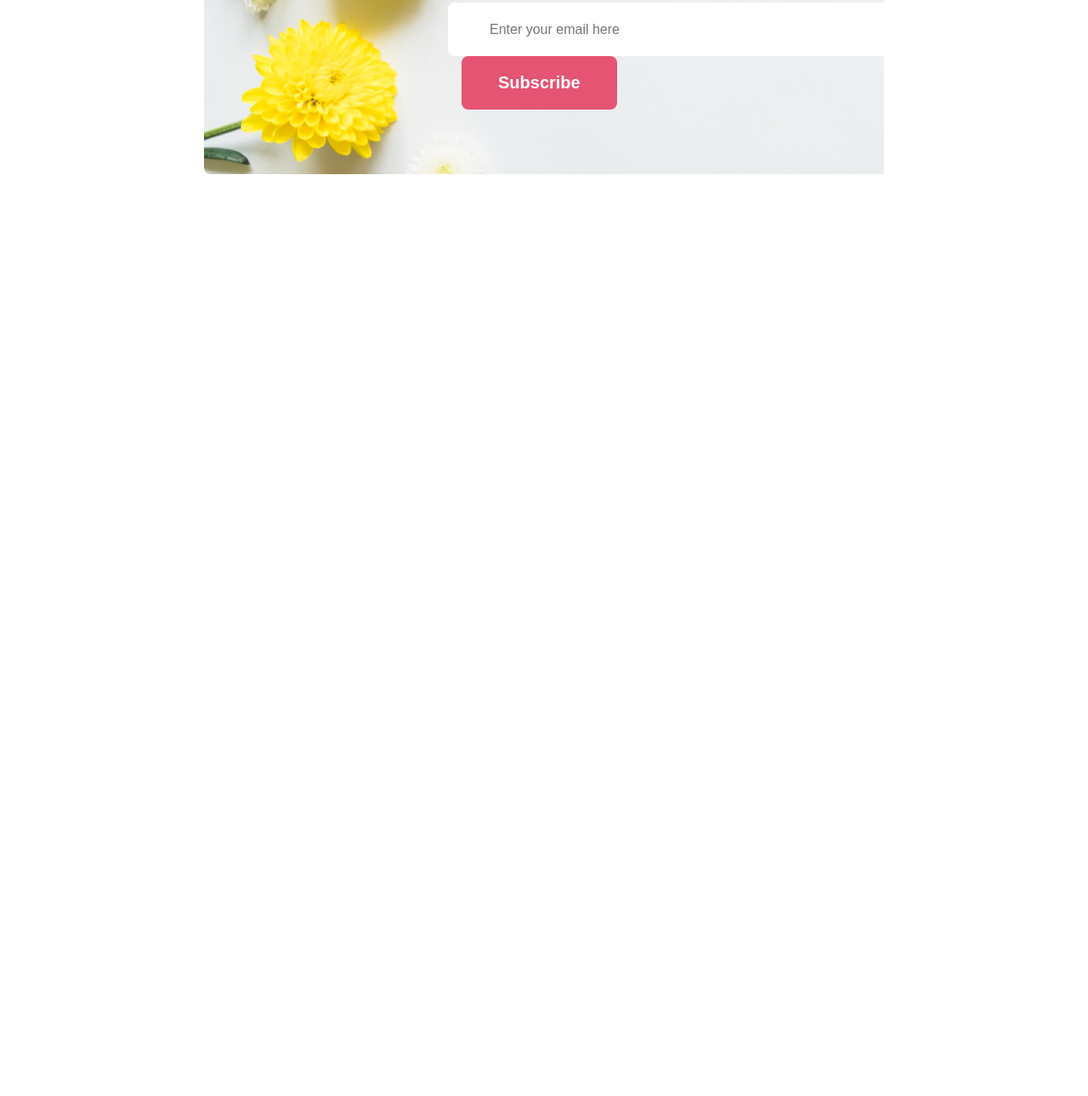
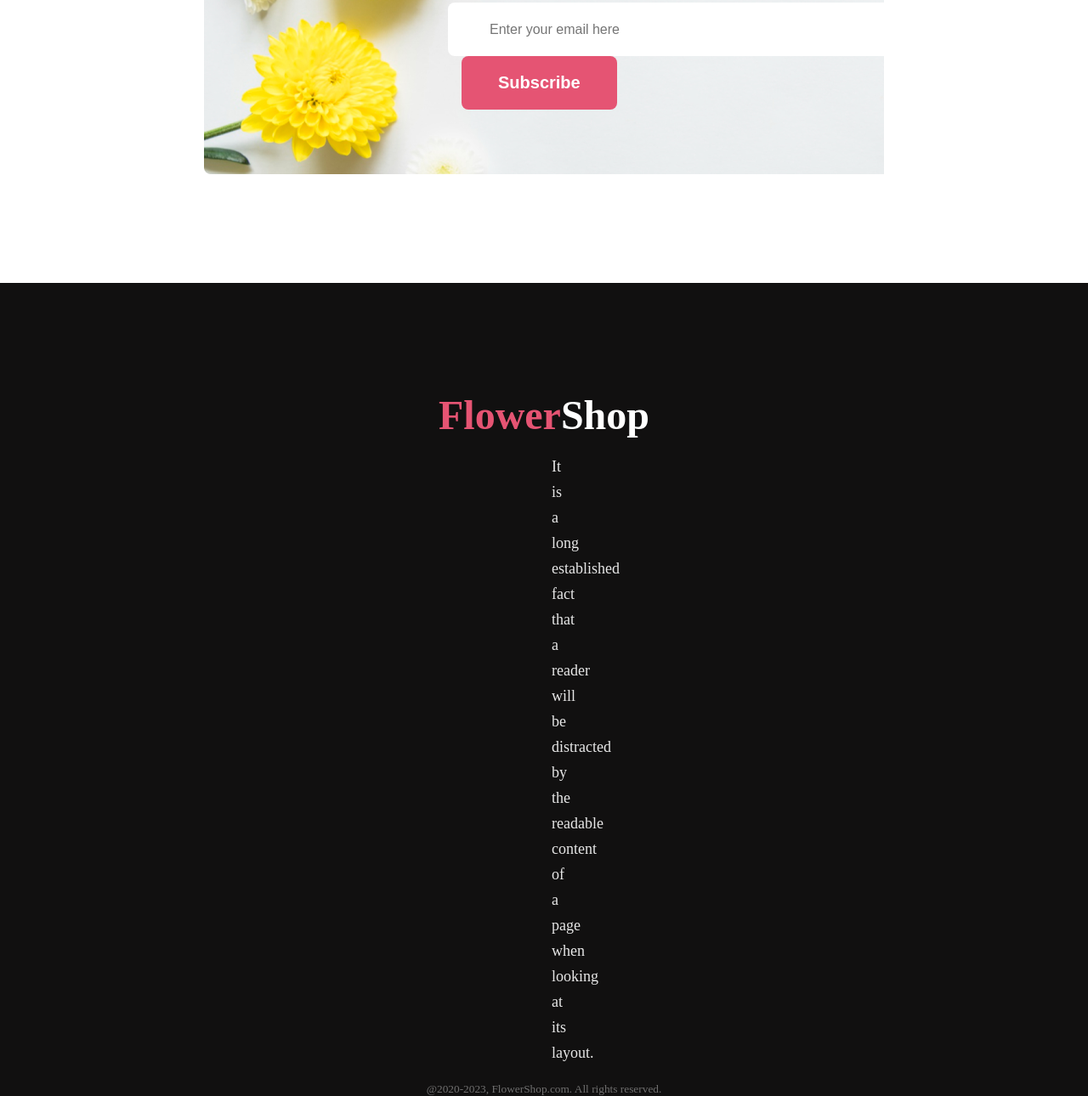
Before and after one commit to jobaer6768/milestone-1, a plain HTML site: page index.html in a window 1280 px wide. Shown: the part 2885-4175 px from the top of the page at 85% size. Before the commit the page ends 3218 px from the top, so only its background shows below. Drawn offline with Linux system fonts and the light colour scheme.

Commit message:
completed footer section

```diff
--- a/index.html
+++ b/index.html
@@ -94,7 +94,22 @@
 
   </main>
 
-  <footer></footer>
+  <footer>
+
+    <!-- shop section -->
+    <div class="shop-container">
+      <h2 class="shop-title"><span>Flower</span>Shop</h2>
+      <p class="shop-description">
+        It is a long established fact that a reader will be distracted by the readable content of a page when looking at its layout.
+      </p>
+      <p class="copyright">
+        <small>
+          @2020-2023, FlowerShop.com. All rights reserved.
+        </small>
+      </p>
+    </div>
+
+  </footer>
 
 </body>
 </html>
--- a/styles/styles.css
+++ b/styles/styles.css
@@ -151,3 +151,38 @@ main{
 .deal-flex-items > button{
   margin-left: 16px;
 }
+
+footer{
+  background: #111010;
+}
+.shop-container{
+  text-align: center;
+  padding: 128px auto;
+}
+
+.shop-title{
+  color: white;
+  font-size: 48px;
+  font-weight: 800;
+  padding-top: 128px;
+}
+
+.shop-title > span{
+  color: #E55473;
+}
+
+.shop-description{
+  color: rgba(255, 255, 255, 0.90);
+  text-align: center;
+  font-size: 18px;
+  font-weight: 400;
+  line-height: 30px;
+  padding: 18px 649px;
+}
+
+.copyright{
+  color: rgba(255, 255, 255, 0.40);
+  text-align: center;
+  font-size: 16px;
+  font-weight: 400;
+}
```
